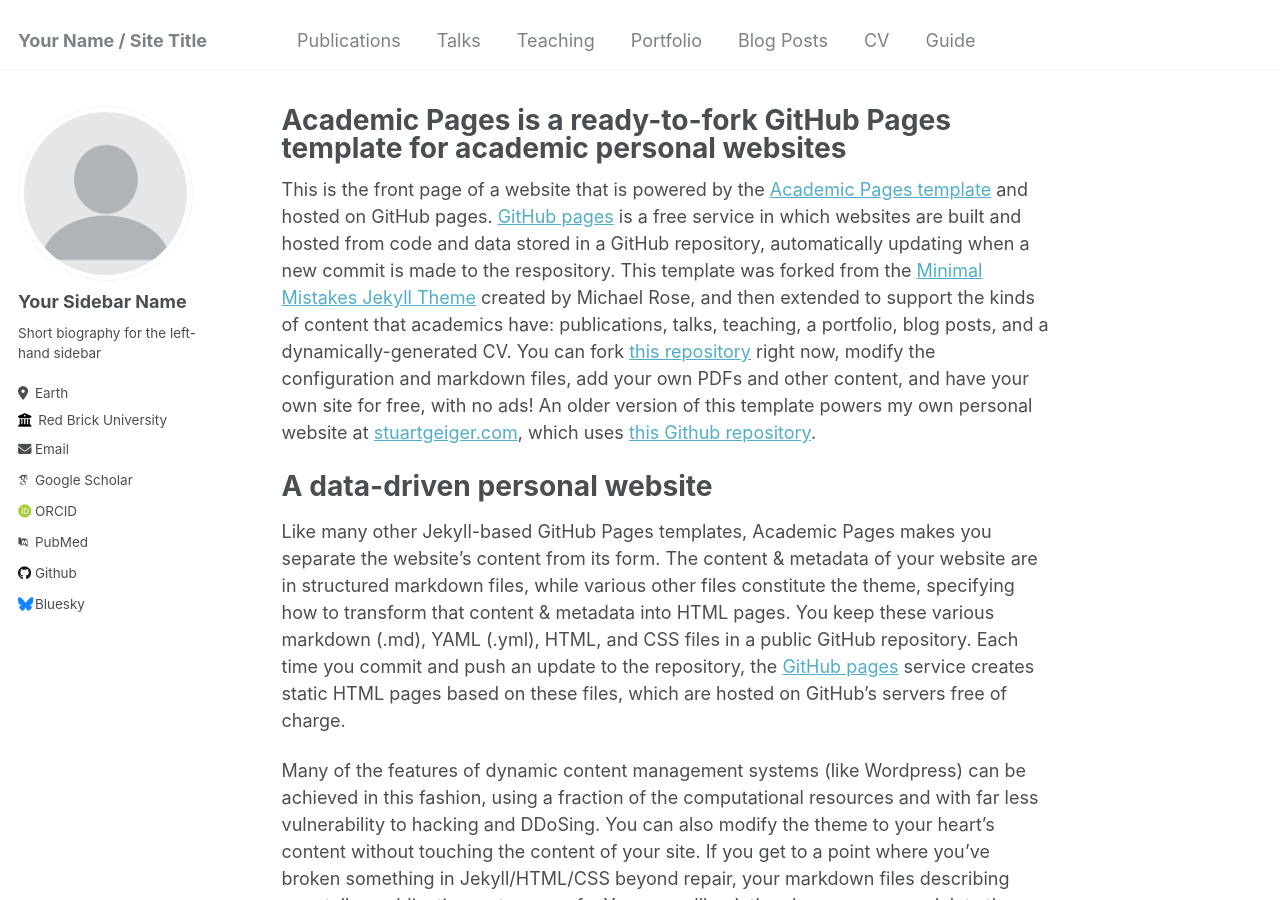
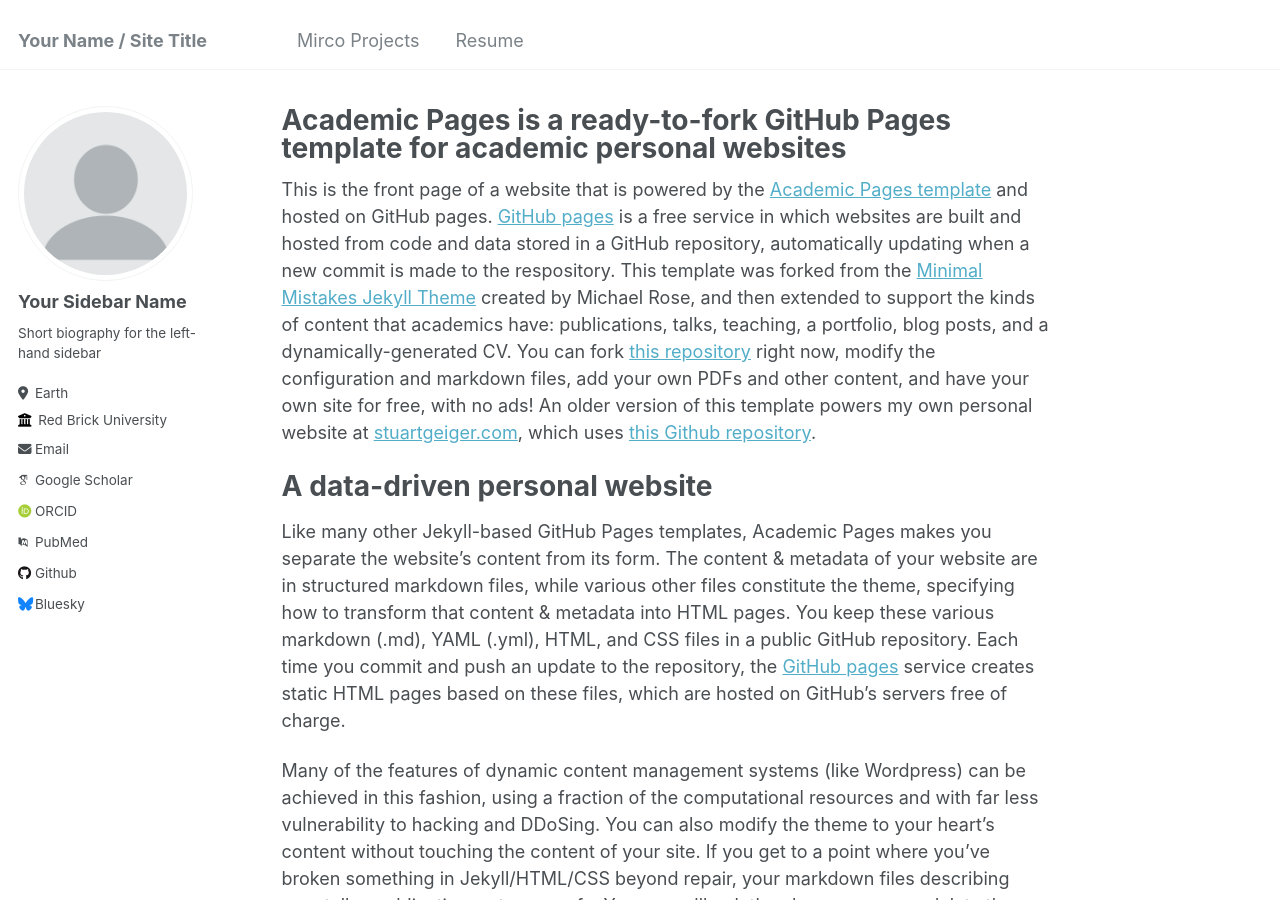
Before and after one commit to shafmalik/shaf.malik, a Jekyll site: the page built from _pages/about.md, in a window 1280 px wide and 900 px high. Built offline with Jekyll 4.4.1, drawn with Linux system fonts in a browser that asks for light colours; some web fonts are replaced.

Commit message:
Update navigation.yml

```diff
--- a/_data/navigation.yml
+++ b/_data/navigation.yml
@@ -1,22 +1,7 @@
 # main links links
 main:
-  - title: "Publications"
+  - title: "Mirco Projects"
     url: /publications/
 
-  - title: "Talks"
+  - title: "Resume"
     url: /talks/
-
-  - title: "Teaching"
-    url: /teaching/
-
-  - title: "Portfolio"
-    url: /portfolio/
-
-  - title: "Blog Posts"
-    url: /year-archive/
-
-  - title: "CV"
-    url: /cv/
-
-  - title: "Guide"
-    url: /markdown/
```
